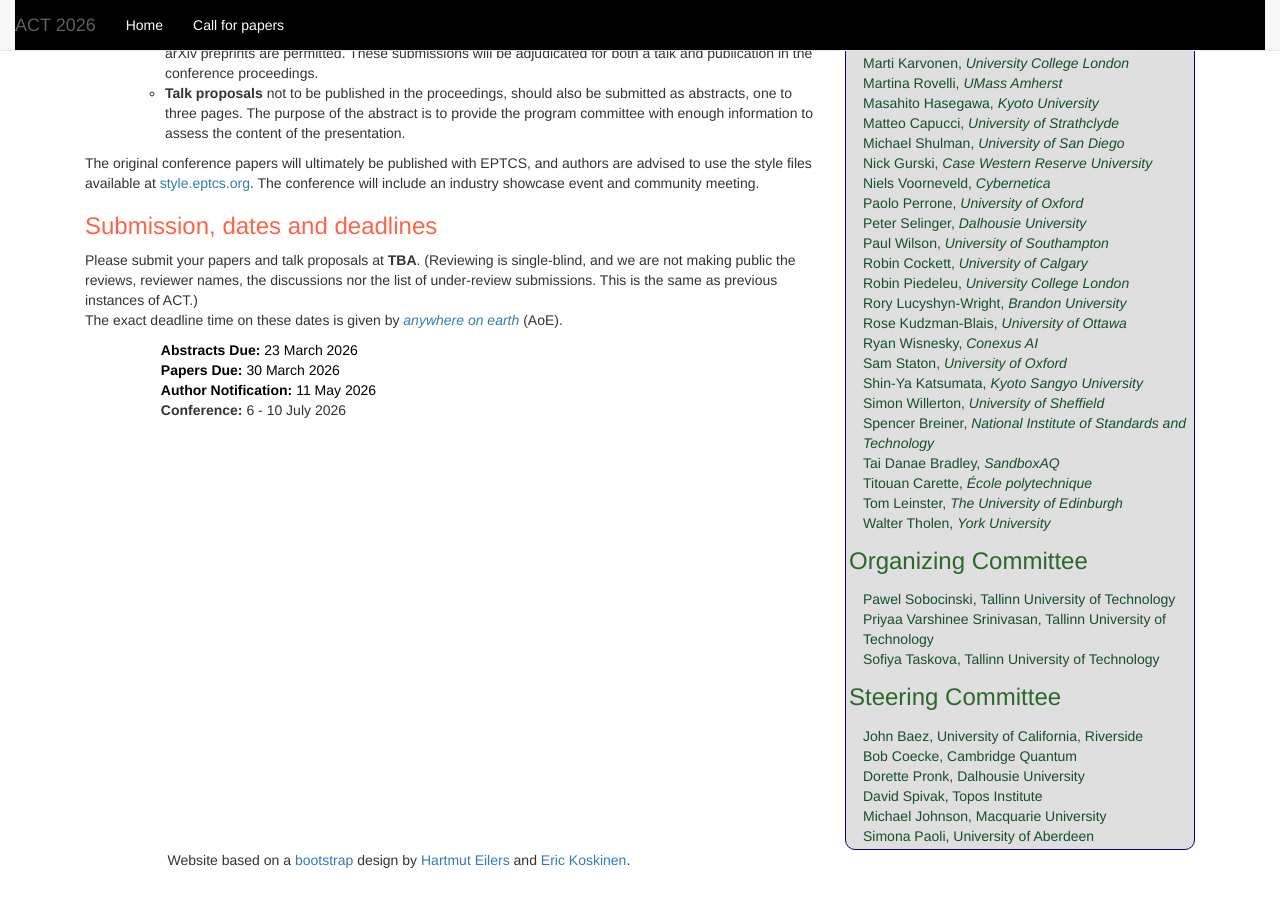
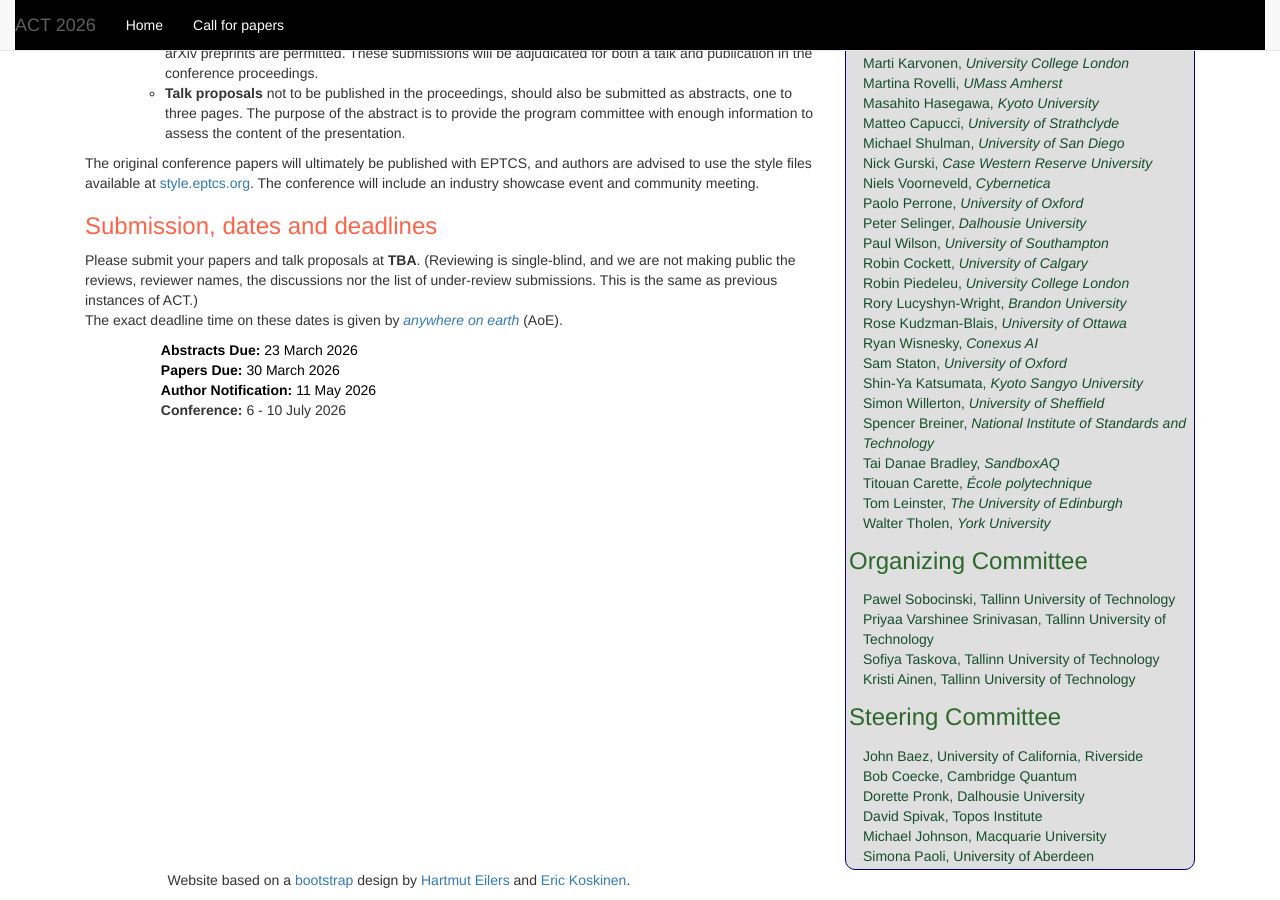
Before and after one commit to actconf2026/actconf2026.github.io, a Jekyll site: the page built from cfp.html, in a window 1280 px wide and 900 px high, scrolled down 823 px. Built offline with Jekyll 4.4.1, drawn with Linux system fonts in a browser that asks for light colours.

Commit message:
Added Kristi to Organizing committee

```diff
--- a/cfp.html
+++ b/cfp.html
@@ -168,6 +168,7 @@ Please submit your papers and talk proposals at <b>TBA</b>. (Reviewing is single
 <li> Pawel Sobocinski, Tallinn University of Technology </li>
 <li> Priyaa Varshinee Srinivasan, Tallinn University of Technology </li>
 <li> Sofiya Taskova, Tallinn University of Technology </li>
+<li> Kristi Ainen, Tallinn University of Technology</li>
 </ul>
         <h3>Steering Committee</h3>
         <p>
--- a/index.html
+++ b/index.html
@@ -30,7 +30,7 @@ layout: act
 	<p>
     <font size="+1"> ACT conference particularly encourages participation from underrepresented groups. The
     organizers are committed to non-discrimination, equity, and inclusion. The code of conduct
-	for the conference is available <a href="https://www.appliedcategorytheory.org/code-of-conduct/"> here </a>.
+	for the conference is available <a href="https://www.appliedcategorytheory.org/code-of-conduct/"> here</a>.
 	</font>
 	</p>
 
```
